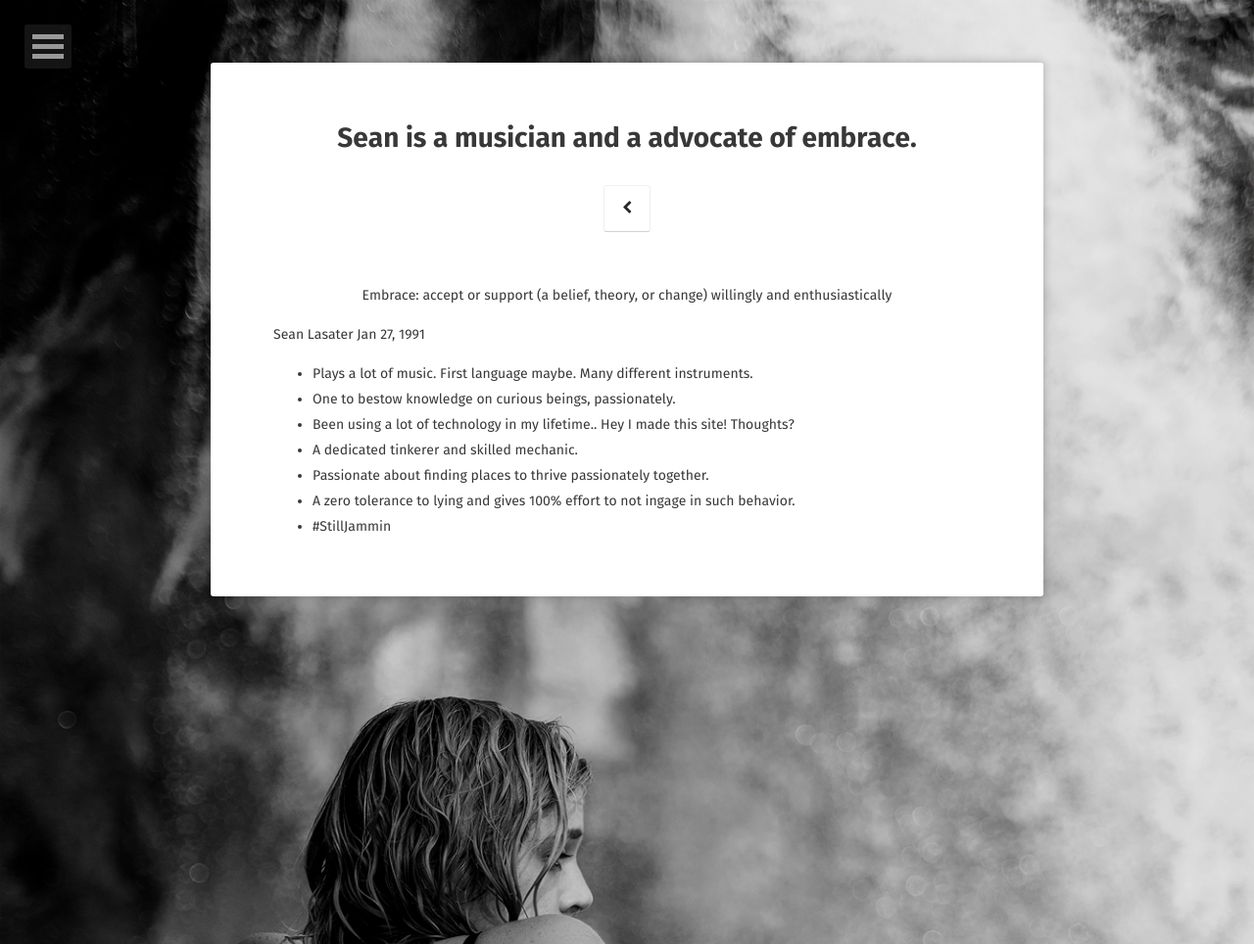
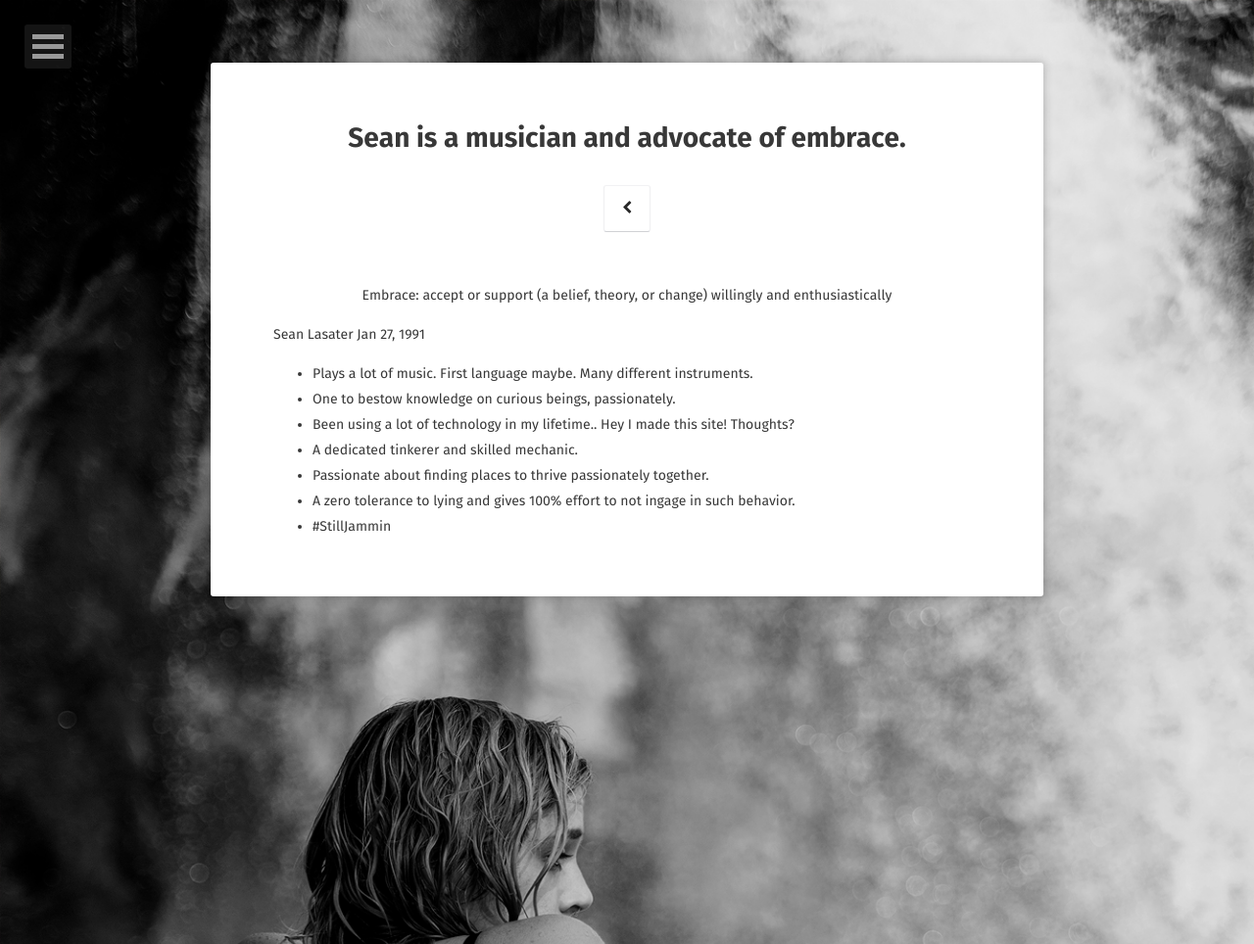
Before and after one commit to SeanEmbrace/WebSiteFun, a Jekyll site: the page built from about/index.md, in a window 1280 px wide. Shown: the whole page at 98% size. Built offline with Jekyll 4.4.1, drawn with Linux system fonts in a browser that asks for light colours; some web fonts are replaced.

```diff
--- a/about/index.md
+++ b/about/index.md
@@ -1,6 +1,6 @@
 ---
 layout: page
-title: Sean is a musician and a advocate of embrace.
+title: Sean is a musician and advocate of embrace.
 tags: [about, SeanEmbrace, Profile, Embrace]
 date: 2016-03-21
 comments: False
```
